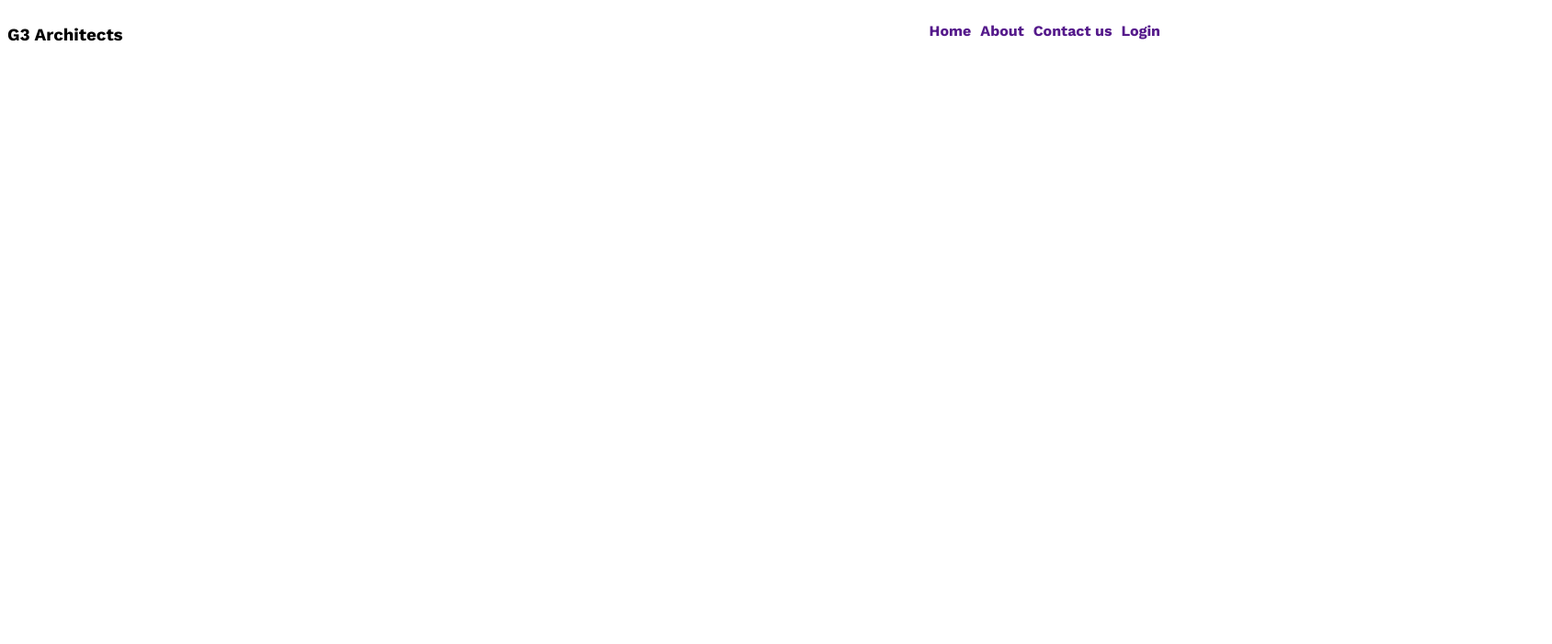
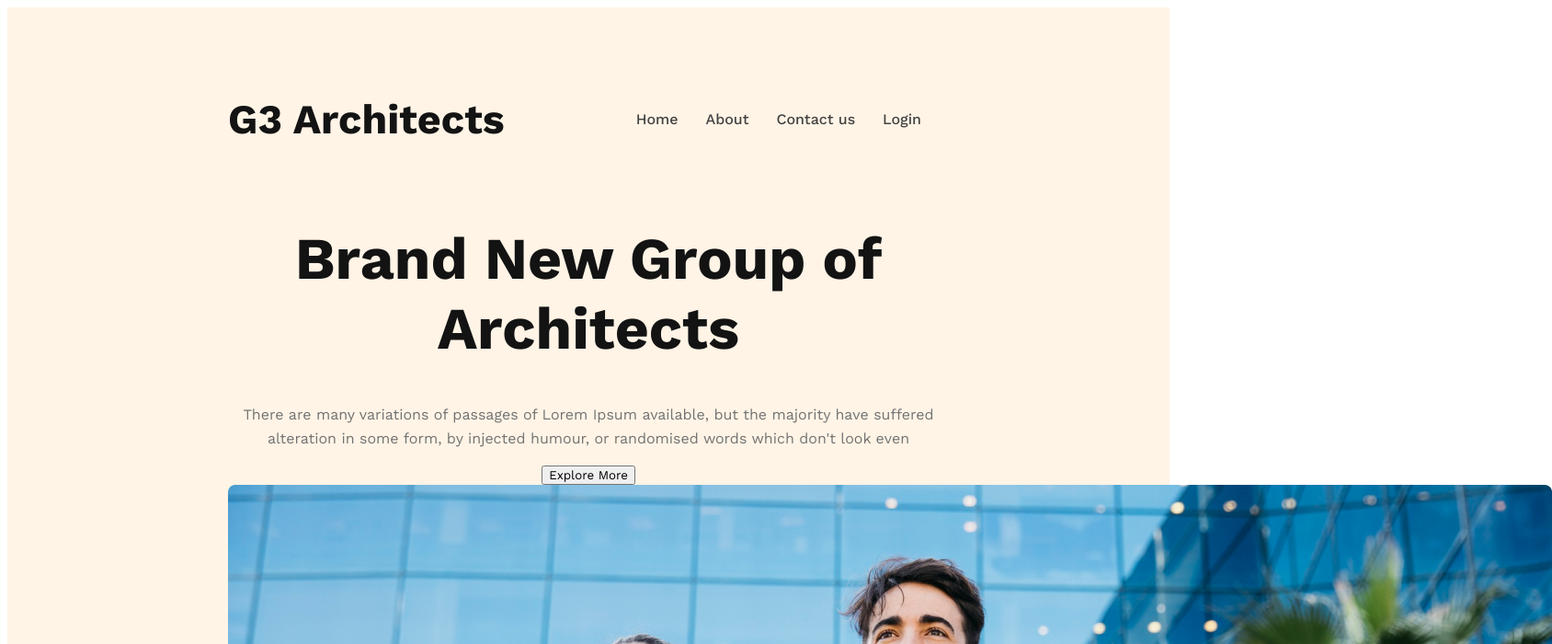
Before and after one commit to tkabir3066/g3-architect-website, a plain HTML site: page index.html in a window 1280 px wide. Shown: the top 700 px of the page at 92% size, 1688 px wide, since content can reach past the window. Drawn offline with nearby package versions, Linux system fonts and the light colour scheme.

Commit message:
banner content added

```diff
--- a/index.html
+++ b/index.html
@@ -9,7 +9,7 @@
   <body>
     <header>
       <nav>
-        <h3>G3 Architects</h3>
+        <h3 class="nav-title">G3 Architects</h3>
         <ul>
           <li><a href="">Home</a></li>
           <li><a href="">About</a></li>
@@ -17,6 +17,20 @@
           <li><a href="">Login</a></li>
         </ul>
       </nav>
+
+      <div class="banner">
+        <div class="banner-content">
+          <h1 class="banner-title">Brand New Group of Architects</h1>
+          <p class="banner-description">
+            There are many variations of passages of Lorem Ipsum available, but
+            the majority have suffered alteration in some form, by injected
+            humour, or randomised words which don't look even
+          </p>
+
+          <button class="btn-primary">Explore More</button>
+        </div>
+        <img src="./images/banner.png" alt="" />
+      </div>
     </header>
     <main></main>
     <footer></footer>
--- a/styles/architect.css
+++ b/styles/architect.css
@@ -1,23 +1,63 @@
 @import url("https://fonts.googleapis.com/css2?family=Work+Sans:ital,wght@0,100..900;1,100..900&display=swap");
 
+/* shared styles */
 * {
   font-family: "Work Sans", sans-serif;
+}
+
+.btn-primary {
+}
+
+/* header styles */
+
+header {
+  background: #ff900e1a;
+  padding: 50px 240px;
 }
 nav {
   display: flex;
   justify-content: space-between;
+  align-items: center;
 }
 
-ul {
+.nav-title {
+  color: #131313;
+  font-size: 2.8rem;
+  font-weight: 700;
+}
+nav > ul {
   display: flex;
 }
 
-ul li {
+nav li {
   list-style: none;
-  padding-right: 10px;
+  padding-right: 30px;
+  font-size: 1rem;
+  font-weight: 500;
 }
 
 ul li a {
   text-decoration: none;
-  font-weight: bold;
+  color: #424242;
 }
+
+/* banner styles */
+
+.banner-content {
+  max-width: 800px;
+  text-align: center;
+  margin: 0 auto;
+}
+
+.banner-title {
+  color: #131313;
+  font-size: 4rem;
+  font-weight: 700;
+}
+
+.banner-description {
+  color: #727272;
+  font-size: 1rem;
+  font-weight: 400;
+  line-height: 26px;
+}
```
